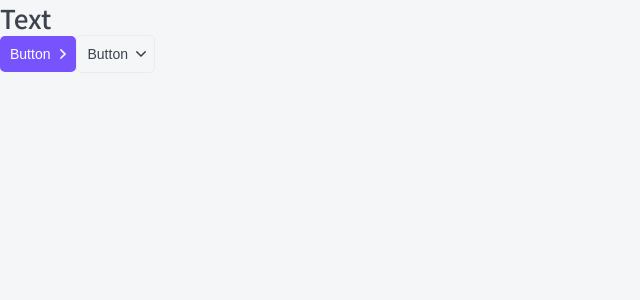
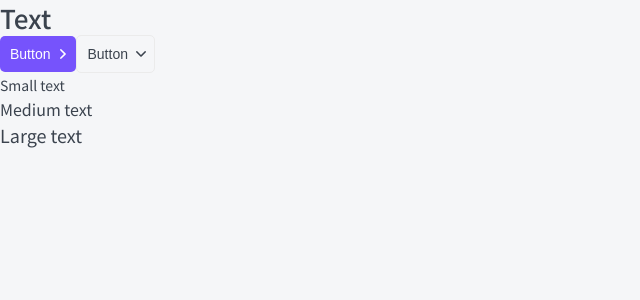
Before and after one commit to RadyaBen/Top-Courses-App, a Next.js app: page / in a window 1280 px wide. Shown: the top 300 px of the page, without its empty margins (0-640 px from the left). Built offline with nearby package versions, Linux system fonts and the light colour scheme.

Commit message:
Add a styled <Paragraph> component

```diff
--- /dev/null
+++ b/components/Paragraph/Paragraph.module.css
@@ -0,0 +1,14 @@
+.s {
+	font-size: 14px;
+	line-height: 24px;
+}
+
+.m {
+	font-size: 16px;
+	line-height: 24px;
+}
+
+.l {
+	font-size: 18px;
+	line-height: 29px;
+}
--- /dev/null
+++ b/components/Paragraph/Paragraph.tsx
@@ -0,0 +1,25 @@
+import cn from 'classnames';
+
+import { ParagraphProps } from './Paragraph.props';
+
+import styles from './Paragraph.module.css';
+
+export const Paragraph = ({
+	size = 'm',
+	children,
+	className,
+	...props
+}: ParagraphProps) => {
+	return (
+		<p
+			className={cn(className, {
+				[styles.s]: size === 's',
+				[styles.m]: size === 'm',
+				[styles.l]: size === 'l',
+			})}
+			{...props}
+		>
+			{children}
+		</p>
+	);
+};
--- a/components/index.ts
+++ b/components/index.ts
@@ -1,2 +1,3 @@
 export * from './Htag/Htag';
 export * from './Button/Button';
+export * from './Paragraph/Paragraph';
--- a/pages/index.tsx
+++ b/pages/index.tsx
@@ -1,7 +1,10 @@
 import Head from 'next/head';
 
-import { Htag } from '../components';
-import { Button } from '../components';
+import {
+	Button,
+	Htag,
+	Paragraph
+} from '../components';
 
 const Home = () => {
 	return (
@@ -21,6 +24,15 @@ const Home = () => {
 			<Button appearance='ghost' arrow='down'>
 				Button
 			</Button>
+			<Paragraph size='s'>
+				Small text
+			</Paragraph>
+			<Paragraph size='m'>
+				Medium text
+			</Paragraph>
+			<Paragraph size='l'>
+				Large text
+			</Paragraph>
 		</>
 	);
 };
```
Also changed, not shown: components/Paragraph/Paragraph.props.ts (added, +8 -0 lines).
